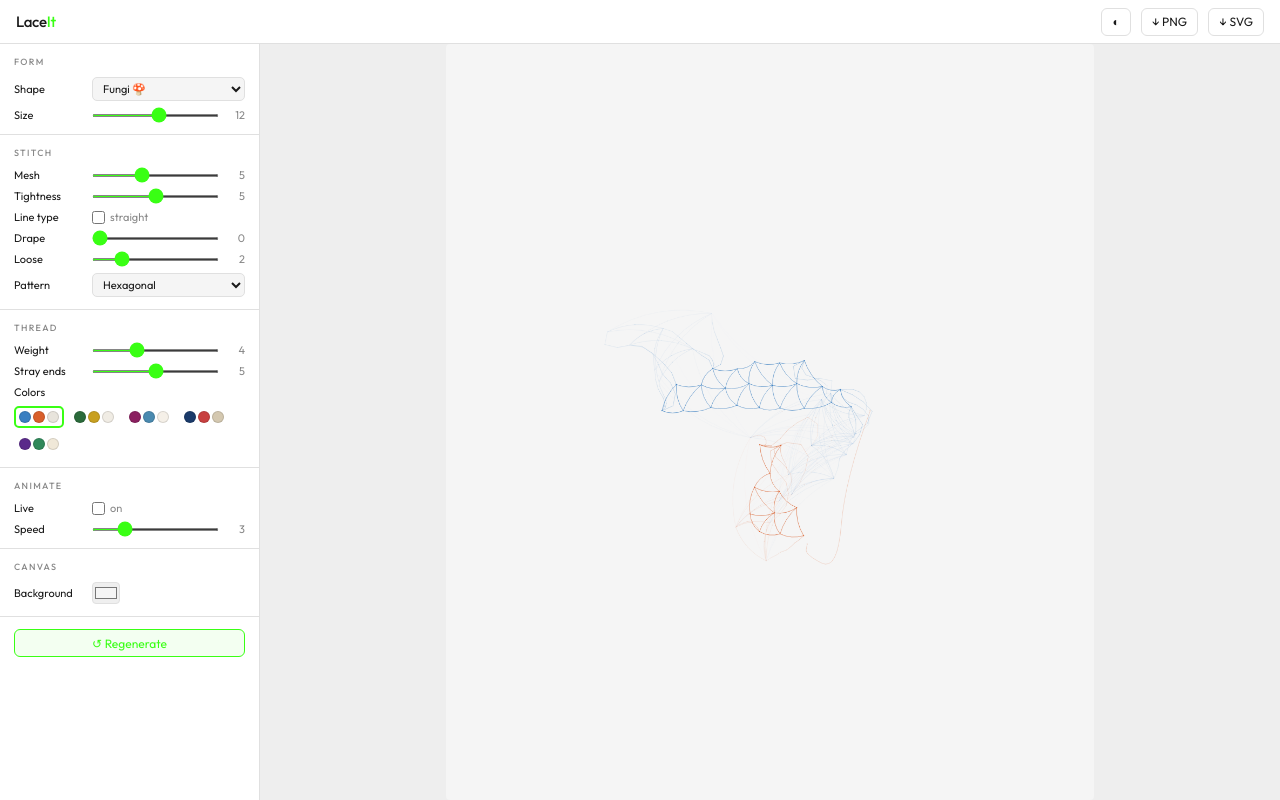
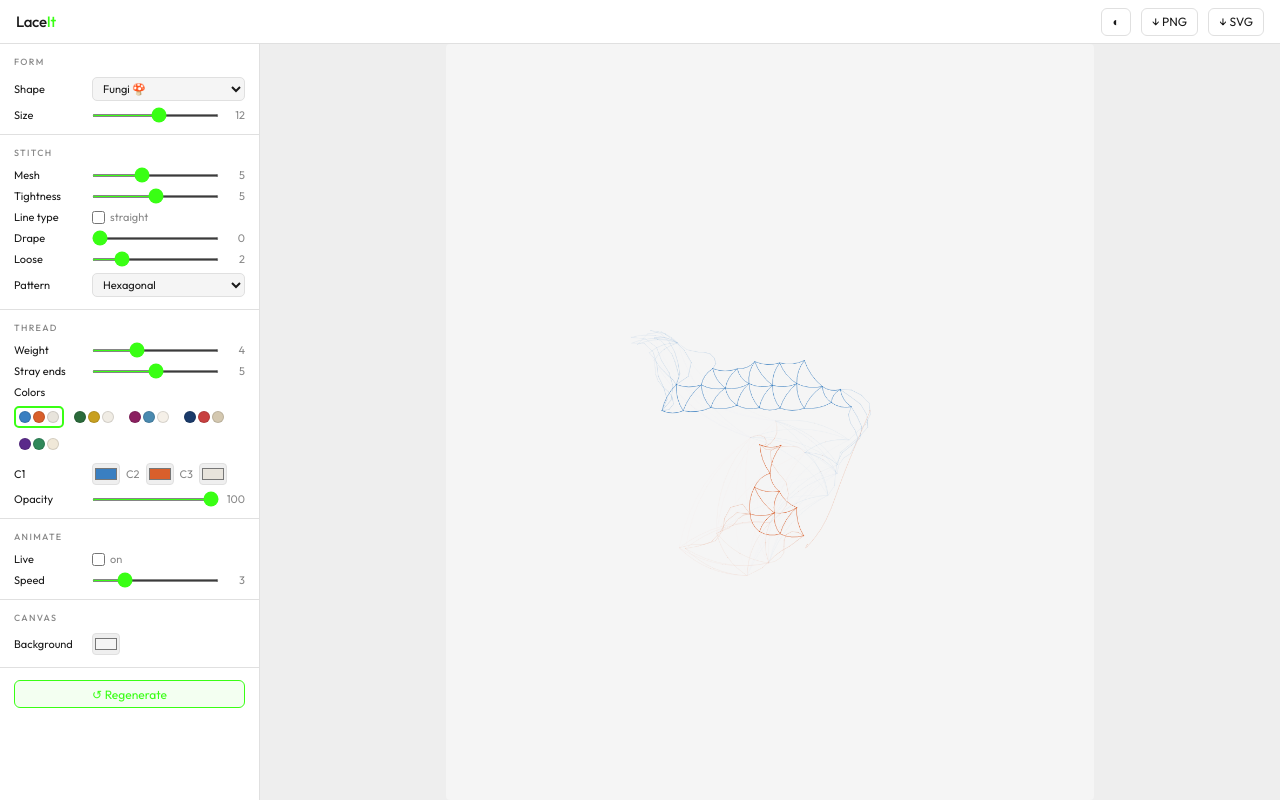
Before and after one commit to daftlamb/laceit, a plain HTML site: page index.html in a window 1280 px wide. Both pictures are taken after a click on the element 39 px from the left and 417 px from the top of the page. Drawn offline with Linux system fonts and the light colour scheme.

Commit message:
feat: custom color pickers + opacity slider

```diff
--- a/index.html
+++ b/index.html
@@ -105,6 +105,8 @@ canvas{display:block;max-width:100%;max-height:100%;border-radius:4px}
       <div class="row"><span>Stray ends</span><input type="range" id="sl-stray" min="0" max="10" value="5"><span class="val" id="vl-stray">5</span></div>
       <div class="row"><span>Colors</span></div>
       <div class="swatch-row" id="color-swatches"></div>
+      <div class="row" style="margin-top:8px"><span>C1</span><input type="color" id="col-c0" value="#3a7fc1"><span>C2</span><input type="color" id="col-c1" value="#d95f2b"><span>C3</span><input type="color" id="col-c2" value="#e8e4dc"></div>
+      <div class="row"><span>Opacity</span><input type="range" id="sl-palpha" min="10" max="100" value="100"><span class="val" id="vl-palpha">100</span></div>
     </div>
     <div class="ps">
       <div class="ps-t">Animate</div>
@@ -207,6 +209,7 @@ var PALETTES = [
 ];
 var activePalette = 0;
 var seed = 0;
+var alphaScale = 1;
 var animRaf = null, animT = 0, animating = false;
 
 // seeded LCG
@@ -762,7 +765,7 @@ function drawStitch(x1,y1,x2,y2,weight,col,tight,sagMult){
   if(drape>0 && sr()<drape*0.08){
     var dropLen=(y2-y1+Math.abs(x2-x1))*0.5*(1+sr()*drape*0.6);
     var breakAt=0.4+sr()*0.4; // where the line "snaps"
-    ctx.strokeStyle=col; ctx.lineWidth=weight*0.7; ctx.globalAlpha=0.5+sr()*0.3;
+    ctx.strokeStyle=col; ctx.lineWidth=weight*0.7; ctx.globalAlpha=(0.5+sr()*0.3)*alphaScale;
     ctx.beginPath();
     ctx.moveTo(x1,y1);
     // falls straight down from break point
@@ -835,7 +838,7 @@ function drawStray(x,y,ang,len,weight,col,tOffset){
   ctx.lineCap='round';
   for(var p=1;p<pts.length;p++){
     var a=0.55*(1-p/pts.length)+0.1;
-    ctx.globalAlpha=a;
+    ctx.globalAlpha=a*alphaScale;
     ctx.beginPath(); ctx.moveTo(pts[p-1][0],pts[p-1][1]); ctx.lineTo(pts[p][0],pts[p][1]); ctx.stroke();
   }
   ctx.globalAlpha=1;
@@ -869,7 +872,7 @@ function drawTriFill(pts, col, density, tw){
                          Math.hypot(p2[0]-p1[0],p2[1]-p1[1]),
                          Math.hypot(p0[0]-p2[0],p0[1]-p2[1]));
     if(maxEdge>pts.length*0.25) continue;
-    ctx.globalAlpha=0.12+sr()*0.1;
+    ctx.globalAlpha=(0.12+sr()*0.1)*alphaScale;
     ctx.beginPath(); ctx.moveTo(p0[0],p0[1]); ctx.lineTo(p1[0],p1[1]); ctx.lineTo(p2[0],p2[1]); ctx.closePath();
     ctx.stroke();
   }
@@ -881,7 +884,7 @@ function drawTriFill(pts, col, density, tw){
 function drawRunningThread(anchors, col, lw){
   if(anchors.length<2) return;
   ctx.strokeStyle=col; ctx.lineWidth=lw; ctx.lineCap='round'; ctx.lineJoin='round';
-  ctx.globalAlpha=0.5;
+  ctx.globalAlpha=0.5*alphaScale;
 
   // build a smooth catmull-rom-style path through all waypoints first
   var allWpts=[anchors[0]];
@@ -920,7 +923,7 @@ function drawRunningThread(anchors, col, lw){
   // small thread loop at each anchor (not waypoints)
   for(var li=0;li<anchors.length;li++){
     var ax=anchors[li][0], ay=anchors[li][1];
-    ctx.globalAlpha=0.35;
+    ctx.globalAlpha=0.35*alphaScale;
     ctx.beginPath();
     // teardrop loop: a small oval rotated randomly
     var loopAngle=sr()*Math.PI*2;
@@ -961,7 +964,7 @@ function drawImageLace(cx,cy,R,layers,pal,tw,tight,loose,looseSag,looseStray,str
 
     // draw thread: skip points based on mesh (higher mesh = more detailed)
     var step=Math.max(1,Math.floor((11-mesh)*0.5));
-    ctx.strokeStyle=col; ctx.lineWidth=lw; ctx.globalAlpha=alpha;
+    ctx.strokeStyle=col; ctx.lineWidth=lw; ctx.globalAlpha=alpha*alphaScale;
     ctx.beginPath();
     var straight=document.getElementById('cb-straight').checked;
     var drape=parseInt(document.getElementById('sl-drape').value)||0;
@@ -974,11 +977,11 @@ function drawImageLace(cx,cy,R,layers,pal,tw,tight,loose,looseSag,looseStray,str
         var bpx=prev[0]+(curr[0]-prev[0])*0.5, bpy=prev[1]+(curr[1]-prev[1])*0.5;
         ctx.lineTo(bpx,bpy);
         ctx.stroke(); ctx.beginPath();
-        ctx.globalAlpha=alpha*0.4;
+        ctx.globalAlpha=alpha*0.4*alphaScale;
         ctx.moveTo(bpx,bpy);
         ctx.lineTo(bpx+(sr()-0.5)*sc*0.3, bpy+dropLen);
         ctx.stroke(); ctx.beginPath();
-        ctx.globalAlpha=alpha;
+        ctx.globalAlpha=alpha*alphaScale;
         ctx.moveTo(curr[0],curr[1]);
         continue;
       }
@@ -999,7 +1002,7 @@ function drawImageLace(cx,cy,R,layers,pal,tw,tight,loose,looseSag,looseStray,str
     var knotEvery=Math.max(1,Math.floor(pts.length/(mesh*2+4)));
     for(var ki=0;ki<pts.length;ki+=knotEvery){
       ctx.fillStyle=col;
-      ctx.globalAlpha=alpha*0.85;
+      ctx.globalAlpha=alpha*0.85*alphaScale;
       ctx.beginPath(); ctx.arc(pts[ki][0],pts[ki][1],lw*1.2,0,Math.PI*2); ctx.fill();
     }
     ctx.globalAlpha=1;
@@ -1033,7 +1036,7 @@ function drawImageLace(cx,cy,R,layers,pal,tw,tight,loose,looseSag,looseStray,str
       var a2=Math.pow(1-dist/synapseThresh,2)*0.4;
       var mx2=(ta.x+tb.x)/2,my2=(ta.y+tb.y)/2;
       var px2=-(tb.y-ta.y)*0.18,py2=(tb.x-ta.x)*0.18;
-      ctx.strokeStyle=ta.col; ctx.lineWidth=tw*0.3; ctx.globalAlpha=a2;
+      ctx.strokeStyle=ta.col; ctx.lineWidth=tw*0.3; ctx.globalAlpha=a2*alphaScale;
       ctx.beginPath(); ctx.moveTo(ta.x,ta.y);
       ctx.quadraticCurveTo(mx2+px2,my2+py2,tb.x,tb.y); ctx.stroke();
       ctx.globalAlpha=1;
@@ -1075,7 +1078,12 @@ function draw(){
   var weight=parseInt(document.getElementById('sl-weight').value);
   var stray=parseInt(document.getElementById('sl-stray').value);
   var bg=document.getElementById('col-bg').value;
-  var pal=PALETTES[activePalette];
+  var pal=PALETTES[activePalette].slice();
+  var c0=document.getElementById('col-c0').value;
+  var c1=document.getElementById('col-c1').value;
+  var c2=document.getElementById('col-c2').value;
+  if(c0) pal[0]=c0; if(c1) pal[1]=c1; if(c2&&pal[2]) pal[2]=c2;
+  alphaScale=(parseInt(document.getElementById('sl-palpha').value)||100)/100;
 
   var R=size*32;
   var cx=W/2, cy=H/2+10;
@@ -1083,13 +1091,16 @@ function draw(){
   var looseSag=1+loose*0.35;
   var looseStray=stray*(1+loose*0.4);
 
-  ctx.fillStyle=bg; ctx.fillRect(0,0,W,H);
-  ctx.lineCap='round'; ctx.lineJoin='round';
-
-  // ── Image mode: draw contour lines as lace threads ──
+  // ── Image mode ──
   if(shape==='image' && imgContourData && imgContourData.length){
-    drawImageLace(cx,cy,R,imgContourData,pal,tw,tight,loose,looseSag,looseStray,stray,mesh);
-    if(animating){ raf=requestAnimationFrame(draw); } return;
+    if(staticDirty || !animating){
+      ctx.fillStyle=bg; ctx.fillRect(0,0,W,H);
+      ctx.lineCap='round'; ctx.lineJoin='round';
+      drawImageLace(cx,cy,R,imgContourData,pal,tw,tight,loose,looseSag,looseStray,stray,mesh);
+      staticDirty=false;
+    }
+    if(animating){ raf=requestAnimationFrame(draw); }
+    return;
   }
 
   var shapeData=buildShape(cx,cy,R,shape);
@@ -1097,7 +1108,6 @@ function draw(){
   var mesh2=buildMesh(cx,cy,R,shape,looseMesh,stitch,shapeData);
   var nodes=mesh2.nodes, edges=mesh2.edges, spacing=mesh2.spacing;
 
-  // apply node jitter for loose feel
   if(loose>0){
     nodes.forEach(function(n){
       n.x+=(sr()-0.5)*loose*spacing*0.18;
@@ -1105,12 +1115,45 @@ function draw(){
     });
   }
 
-  // find boundary nodes (nodes with fewer connections = edge of shape)
   var connCount=new Array(nodes.length).fill(0);
   edges.forEach(function(e){ connCount[e[0]]++; connCount[e[1]]++; });
   var maxConn=Math.max.apply(null,connCount)||1;
 
-  // draw stray thread ends — collect tips for synapse pass
+  // ── Static layer: mesh + stitches + knots (only rebuild when not animating or dirty) ──
+  if(staticDirty || !animating){
+    staticCtx.fillStyle=bg; staticCtx.fillRect(0,0,W,H);
+    staticCtx.lineCap='round'; staticCtx.lineJoin='round';
+    var prevCtx=ctx; ctx=staticCtx;
+
+    // draw stitches
+    edges.forEach(function(e){
+      var n1=nodes[e[0]], n2=nodes[e[1]];
+      var col=zoneColor(n1.zone,pal);
+      drawStitch(n1.x,n1.y,n2.x,n2.y,tw,col,tight,looseSag);
+    });
+    // draw knots
+    var knotR=tw*1.3;
+    nodes.forEach(function(n){
+      var col=zoneColor(n.zone,pal);
+      ctx.globalAlpha=(0.6+sr()*0.3)*alphaScale;
+      drawKnot(n.x,n.y,knotR,col);
+      ctx.globalAlpha=1;
+    });
+    // triangle fill
+    if(mesh>4 && shapeData){
+      shapeData.polys.forEach(function(poly){
+        drawTriFill(poly.pts,zoneColor(poly.zone,pal),mesh-4,tw);
+      });
+    }
+    ctx=prevCtx;
+    staticDirty=false;
+  }
+
+  // composite static layer onto main canvas
+  ctx.drawImage(staticLayer,0,0);
+  ctx.lineCap='round'; ctx.lineJoin='round';
+
+  // ── Animated layer: only stray ends + synapse ──
   var strayTips=[];
   if(stray>0){
     nodes.forEach(function(n,i){
@@ -1127,7 +1170,7 @@ function draw(){
     });
   }
 
-  // ── Synapse connections: tips that nearly touch snap together ──
+  // ── Synapse connections ──
   var synapseThresh = spacing*(2.8+looseStray*0.5);
   ctx.lineCap='round';
   for(var ti=0;ti<strayTips.length;ti++){
@@ -1144,14 +1187,14 @@ function draw(){
       var perpX=-(tb.y-ta.y)*0.2, perpY=(tb.x-ta.x)*0.2;
       ctx.strokeStyle=ta.col;
       ctx.lineWidth=tw*0.4;
-      ctx.globalAlpha=alpha;
+      ctx.globalAlpha=alpha*alphaScale;
       ctx.beginPath();
       ctx.moveTo(ta.x,ta.y);
       ctx.quadraticCurveTo(mx+perpX,my+perpY,tb.x,tb.y);
       ctx.stroke();
       // tiny knot at connection point
       ctx.fillStyle=tb.col;
-      ctx.globalAlpha=alpha*0.8;
+      ctx.globalAlpha=alpha*0.8*alphaScale;
       ctx.beginPath();
       ctx.arc(mx+perpX*0.5,my+perpY*0.5,tw*0.7,0,Math.PI*2);
       ctx.fill();
@@ -1159,34 +1202,7 @@ function draw(){
   }
   ctx.globalAlpha=1;
 
-  // draw edges (stitches)
-  edges.forEach(function(e){
-    var n1=nodes[e[0]], n2=nodes[e[1]];
-    var midZone=n1.zone;
-    var col=zoneColor(midZone,pal);
-    ctx.globalAlpha=0.72+sr()*0.18;
-    drawStitch(n1.x,n1.y,n2.x,n2.y,tw,col,tight,looseSag);
-    ctx.globalAlpha=1;
-  });
-
-  // draw knots at nodes
-  var knotR=tw*1.3;
-  nodes.forEach(function(n){
-    var col=zoneColor(n.zone,pal);
-    ctx.globalAlpha=0.6+sr()*0.3;
-    drawKnot(n.x,n.y,knotR,col);
-    ctx.globalAlpha=1;
-  });
-
-  // triangle mesh fill on boundary regions
-  if(mesh>4 && shapeData){
-    shapeData.polys.forEach(function(poly){
-      var col=zoneColor(poly.zone,pal);
-      drawTriFill(poly.pts,col,mesh-4,tw);
-    });
-  }
-
-  // running thread connecting shape zones
+  // running thread (drawn on top of static layer, part of anim pass)
   if(shapeData && shapeData.polys.length>1){
     var anchors=shapeData.polys.map(function(poly){
       var pts=poly.pts;
@@ -1216,6 +1232,9 @@ function buildSwatches(){
       document.querySelectorAll('.swatch-group').forEach(function(g,gi){
         g.classList.toggle('active',gi===pi);
       });
+      document.getElementById('col-c0').value = PALETTES[pi][0];
+      document.getElementById('col-c1').value = PALETTES[pi][1];
+      document.getElementById('col-c2').value = PALETTES[pi][2]||PALETTES[pi][0];
       if(!animating)draw();
     });
     wrap.appendChild(group);
@@ -1234,10 +1253,21 @@ document.getElementById('btn-theme').addEventListener('click',function(){
 ['sl-size','sl-mesh','sl-tight','sl-loose','sl-weight','sl-stray','sl-aspeed','sl-drape'].forEach(function(id){
   var el=document.getElementById(id);
   var vl=document.getElementById('vl-'+id.replace('sl-',''));
-  el.addEventListener('input',function(){ if(vl)vl.textContent=el.value; if(!animating)draw(); });
+  el.addEventListener('input',function(){ staticDirty=true; if(vl)vl.textContent=el.value; if(!animating)draw(); });
+});
+// palette opacity slider
+(function(){
+  var el=document.getElementById('sl-palpha');
+  var vl=document.getElementById('vl-palpha');
+  el.addEventListener('input',function(){ staticDirty=true; if(vl)vl.textContent=el.value; if(!animating)draw(); });
+})();
+// custom color pickers
+['col-c0','col-c1','col-c2'].forEach(function(id){
+  document.getElementById(id).addEventListener('input',function(){ staticDirty=true; if(!animating)draw(); });
 });
 ['sel-shape','sel-stitch','col-bg'].forEach(function(id){
   document.getElementById(id).addEventListener('change',function(){
+    staticDirty=true;
     var val=document.getElementById('sel-shape').value;
     document.getElementById('text-input-row').style.display=val==='text'?'flex':'none';
     document.getElementById('image-upload-row').style.display=val==='image'?'block':'none';
@@ -1375,11 +1405,20 @@ document.getElementById('btn-svg').addEventListener('click',function(){
 });
 
 // animation
-function stopAnim(){ if(animRaf){cancelAnimationFrame(animRaf);animRaf=null;} animating=false; }
+function stopAnim(){ if(animRaf){cancelAnimationFrame(animRaf);animRaf=null;} animating=false; staticDirty=true; }
 function startAnim(){
   animating=true;
   var speed=parseInt(document.getElementById('sl-aspeed').value)||3;
-  function loop(){ animT+=speed*0.012; draw(); animRaf=requestAnimationFrame(loop); }
+  var lastT=0;
+  var interval=1000/24; // cap at 24fps
+  function loop(ts){
+    if(ts-lastT>=interval){
+      lastT=ts;
+      animT+=speed*0.012;
+      draw();
+    }
+    animRaf=requestAnimationFrame(loop);
+  }
   animRaf=requestAnimationFrame(loop);
 }
 document.getElementById('cb-invert').addEventListener('change',function(){
```
